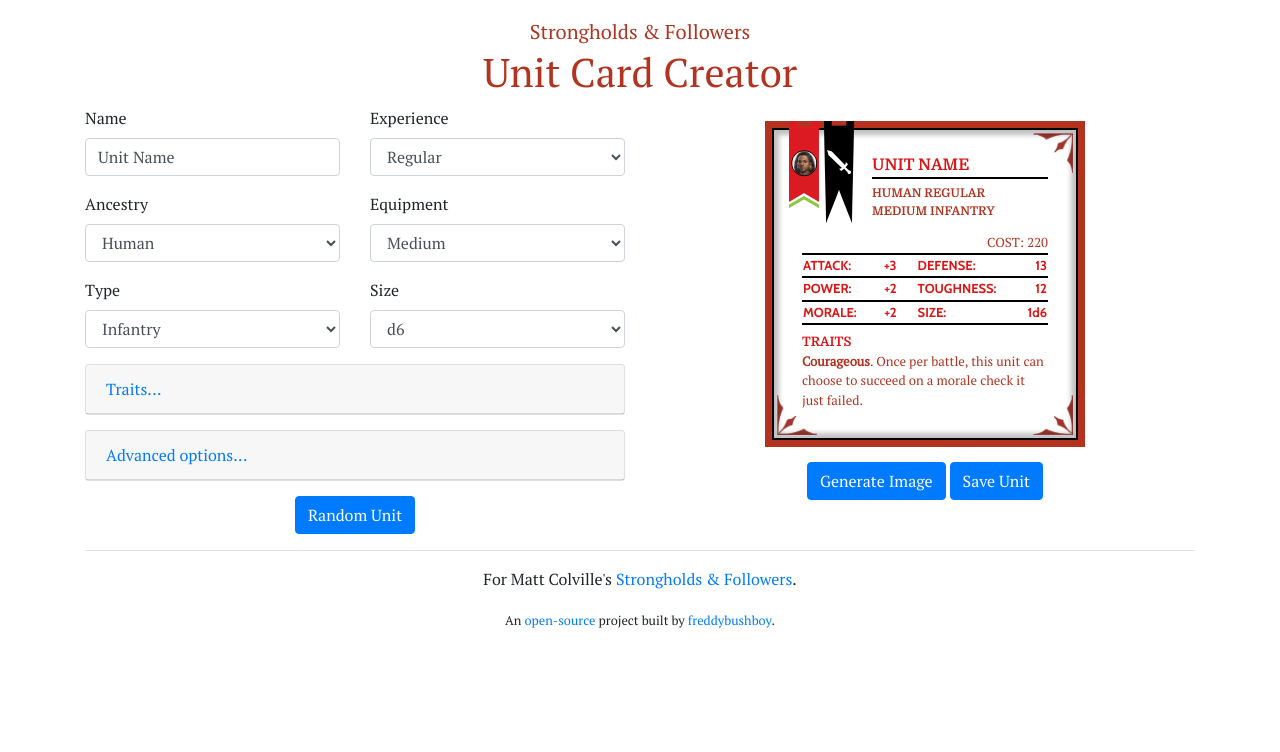
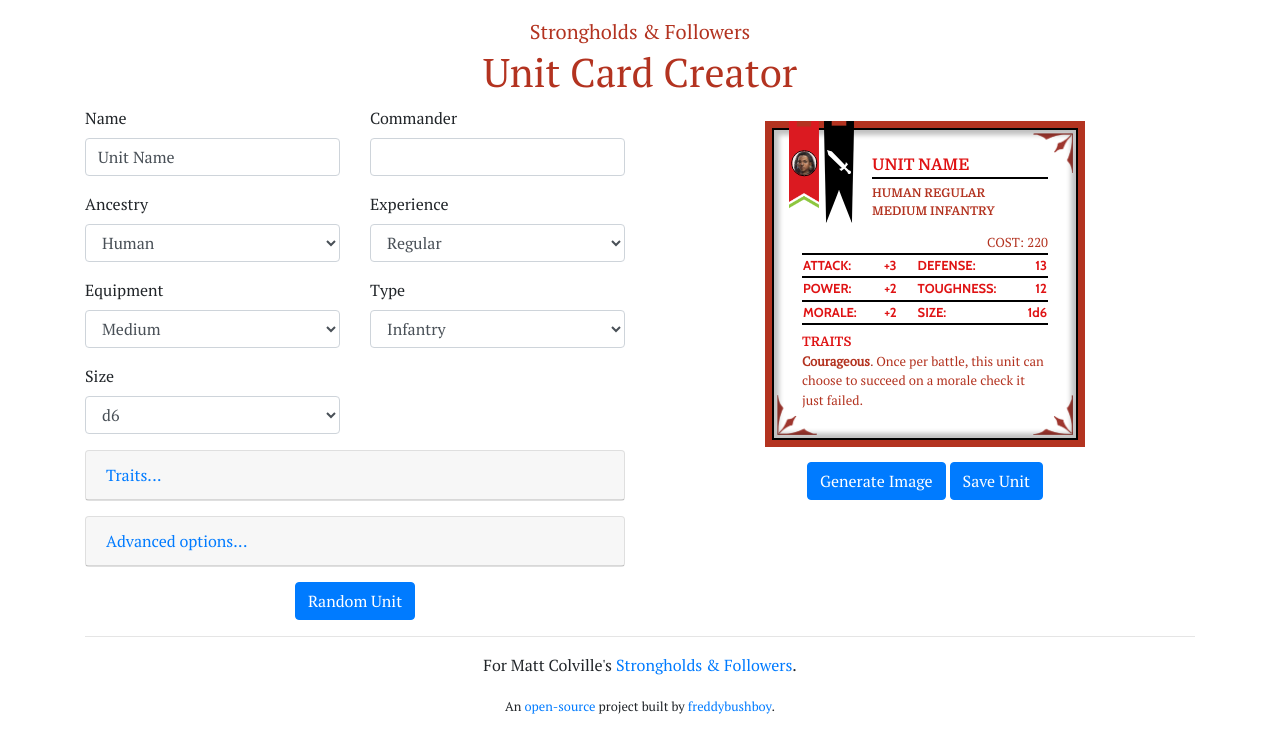
Before and after one commit to freddybushboy/unit-cards, a React (Create React App) app: page / in a window 1280 px wide. Shown: the top 752 px of the page. Built offline with nearby package versions, Linux system fonts and the light colour scheme.

Commit message:
add commander

```diff
--- a/src/App.tsx
+++ b/src/App.tsx
@@ -35,6 +35,7 @@ import { fortSize } from './fixtures/unitStats';
 
 export interface State {
   name: string;
+  commander: string;
   ancestry: UnitAncestry;
   type: UnitType;
   experience: UnitExperience;
@@ -60,6 +61,7 @@ export interface State {
 class App extends Component<{}, State> {
   state = {
     name: 'Unit Name',
+    commander: '',
     ancestry: 'Human' as UnitAncestry,
     type: 'Infantry' as UnitType,
     experience: 'Regular' as UnitExperience,
@@ -173,6 +175,7 @@ class App extends Component<{}, State> {
   saveUnit = () => {
     const {
       name,
+      commander,
       ancestry,
       type,
       experience,
@@ -197,6 +200,7 @@ class App extends Component<{}, State> {
           ...savedUnits.filter((u) => u.name !== name),
           {
             name,
+            commander,
             ancestry,
             type,
             experience,
--- a/src/components/Card/Card.css
+++ b/src/components/Card/Card.css
@@ -81,3 +81,8 @@
   text-align: right;
   text-transform: uppercase;
 }
+.commander {
+  margin-top: 10px;
+  text-align: center;
+  font-style: italic;
+}
--- a/src/components/Card/Card.tsx
+++ b/src/components/Card/Card.tsx
@@ -55,6 +55,7 @@ export class Card extends Component<Props> {
   render() {
     const {
       name,
+      commander,
       ancestry,
       experience,
       equipment,
@@ -166,6 +167,9 @@ export class Card extends Component<Props> {
             {type === 'Fortification' && fortType !== 'None' && (
               <Fortification type={fortType} level={fortLevel} />
             )}
+            {commander ? (
+              <div className="commander">Commanded by {commander}</div>
+            ) : null}
           </div>
         </div>
       </div>
--- a/src/components/StatForm/StatForm.tsx
+++ b/src/components/StatForm/StatForm.tsx
@@ -89,6 +89,81 @@ export class StatForm extends Component<Props> {
               </select>
             </div>
             <div className="form-group">
+              <label>Equipment</label>
+              <select
+                className="form-control"
+                value={state.equipment}
+                disabled={
+                  state.type === 'Levies' || state.type === 'Fortification'
+                }
+                onChange={(e) =>
+                  update({
+                    equipment: e.currentTarget.value as UnitEquipment,
+                  })
+                }
+              >
+                {unitEquipments.map((value) => (
+                  <option value={value} key={value}>
+                    {value}
+                  </option>
+                ))}
+              </select>
+            </div>
+            <div className="form-group">
+              <label>Size</label>
+              <select
+                className="form-control"
+                value={state.size}
+                disabled={
+                  state.type === 'Fortification' && state.fortType !== 'None'
+                }
+                onChange={(e) =>
+                  update({
+                    size: e.currentTarget.value as UnitSize,
+                  })
+                }
+              >
+                {unitSizes.map((value) => (
+                  <option value={value} key={value}>
+                    {value}
+                  </option>
+                ))}
+              </select>
+            </div>
+          </div>
+
+          <div className="col-md-6">
+            <div className="form-group">
+              <label>Commander</label>
+              <input
+                type="text"
+                className="form-control"
+                value={state.commander}
+                onChange={(e) => update({ commander: e.target.value })}
+              />
+            </div>
+            <div className="form-group">
+              <label>Experience</label>
+              <select
+                className="form-control"
+                value={state.experience}
+                disabled={
+                  state.type === 'Levies' || state.type === 'Fortification'
+                }
+                onChange={(e) =>
+                  update({
+                    experience: e.currentTarget.value as UnitExperience,
+                  })
+                }
+              >
+                {unitExperiences.map((value) => (
+                  <option value={value} key={value}>
+                    {value}
+                  </option>
+                ))}
+              </select>
+            </div>
+            <div className="form-group">
               <label>Type</label>
               <select
                 className="form-control"
@@ -148,72 +223,6 @@ export class StatForm extends Component<Props> {
                 </div>
               </div>
             ) : null}
-          </div>
-
-          <div className="col-md-6">
-            <div className="form-group">
-              <label>Experience</label>
-              <select
-                className="form-control"
-                value={state.experience}
-                disabled={
-                  state.type === 'Levies' || state.type === 'Fortification'
-                }
-                onChange={(e) =>
-                  update({
-                    experience: e.currentTarget.value as UnitExperience,
-                  })
-                }
-              >
-                {unitExperiences.map((value) => (
-                  <option value={value} key={value}>
-                    {value}
-                  </option>
-                ))}
-              </select>
-            </div>
-            <div className="form-group">
-              <label>Equipment</label>
-              <select
-                className="form-control"
-                value={state.equipment}
-                disabled={
-                  state.type === 'Levies' || state.type === 'Fortification'
-                }
-                onChange={(e) =>
-                  update({
-                    equipment: e.currentTarget.value as UnitEquipment,
-                  })
-                }
-              >
-                {unitEquipments.map((value) => (
-                  <option value={value} key={value}>
-                    {value}
-                  </option>
-                ))}
-              </select>
-            </div>
-            <div className="form-group">
-              <label>Size</label>
-              <select
-                className="form-control"
-                value={state.size}
-                disabled={
-                  state.type === 'Fortification' && state.fortType !== 'None'
-                }
-                onChange={(e) =>
-                  update({
-                    size: e.currentTarget.value as UnitSize,
-                  })
-                }
-              >
-                {unitSizes.map((value) => (
-                  <option value={value} key={value}>
-                    {value}
-                  </option>
-                ))}
-              </select>
-            </div>
           </div>
         </div>
 
--- a/src/types/units.ts
+++ b/src/types/units.ts
@@ -54,6 +54,7 @@ export interface UnitStats {
 }
 export interface UnitData extends UnitStats {
   name: string;
+  commander: string;
   ancestry: UnitAncestry;
   experience: UnitExperience;
   equipment: UnitEquipment;
```
